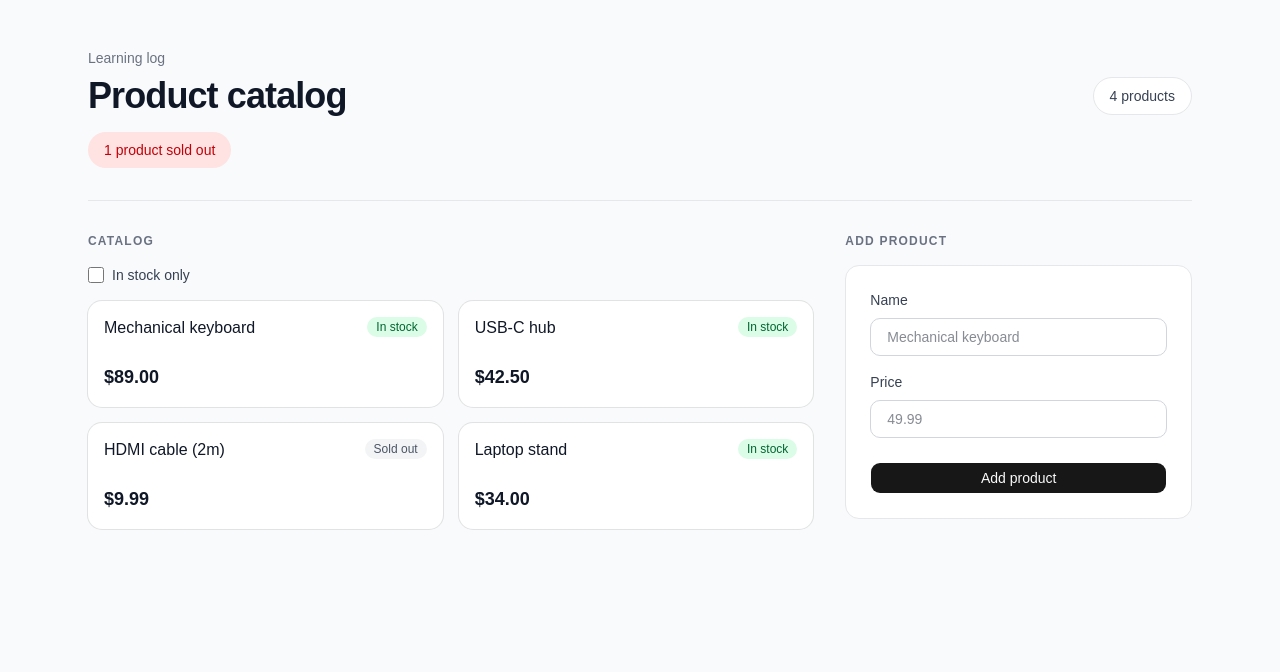
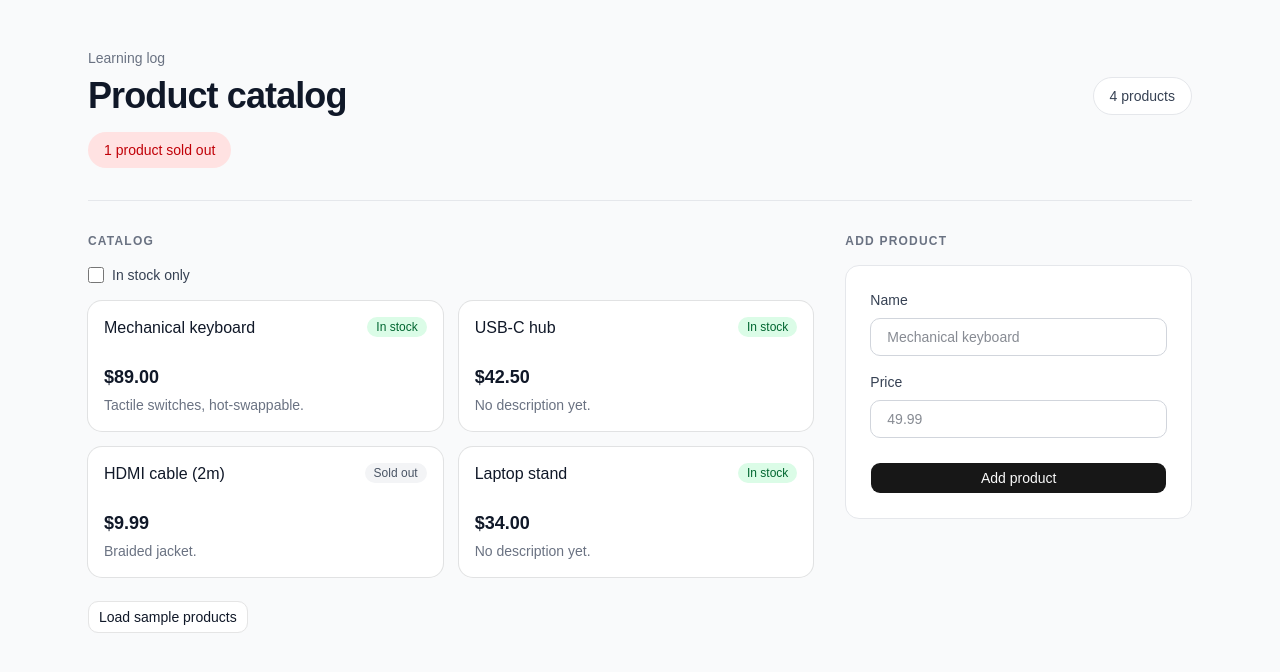
Before and after one commit to Puthi-sgr/TechprecneurReactCourse, a React (Vite) app: page / in a window 1280 px wide. Shown: the top 672 px of the page. Built offline with nearby package versions, Linux system fonts and the light colour scheme.

Commit message:
Harden types: Omit/PublicProduct, Partial draft, optional chaining, ChangeEvent handlers, typed fetch

```diff
--- a/src/App.tsx
+++ b/src/App.tsx
@@ -2,18 +2,28 @@ import { useState } from 'react'
 import { ProductCard } from './components/ProductCard'
 import { ProductForm } from './components/ProductForm'
 import { Section } from './components/Section'
+import { Button } from './components/ui/button'
 import type { Product, ProductDraft } from './types'
 
 const initialProducts: Product[] = [
-  { id: 1, name: 'Mechanical keyboard', price: 89, inStock: true },
-  { id: 2, name: 'USB-C hub', price: 42.5, inStock: true },
-  { id: 3, name: 'HDMI cable (2m)', price: 9.99, inStock: false },
-  { id: 4, name: 'Laptop stand', price: 34, inStock: true },
+  { id: 1, name: 'Mechanical keyboard', price: 89, cost: 54, inStock: true, description: 'Tactile switches, hot-swappable.' },
+  { id: 2, name: 'USB-C hub', price: 42.5, cost: 26, inStock: true },
+  { id: 3, name: 'HDMI cable (2m)', price: 9.99, cost: 5, inStock: false, description: 'Braided jacket.' },
+  { id: 4, name: 'Laptop stand', price: 34, cost: 19, inStock: true },
 ]
+
+interface SampleProductResponse {
+  id?: number
+  title?: string
+  price?: number
+  description?: string
+}
 
 function App() {
   const [products, setProducts] = useState<Product[]>(initialProducts)
   const [inStockOnly, setInStockOnly] = useState(false)
+  const [loadingSamples, setLoadingSamples] = useState(false)
+  const [sampleError, setSampleError] = useState<string | null>(null)
 
   const visibleProducts = inStockOnly
     ? products.filter((product) => product.inStock)
@@ -21,8 +31,50 @@ function App() {
   const soldOutCount = products.filter((product) => !product.inStock).length
 
   const addProduct = (draft: ProductDraft) => {
+    const price = draft.price ?? 0
     const nextId = products.reduce((max, product) => Math.max(max, product.id), 0) + 1
-    setProducts([...products, { id: nextId, ...draft, inStock: true }])
+    setProducts([
+      ...products,
+      {
+        id: nextId,
+        name: draft.name ?? 'Untitled product',
+        price,
+        cost: Math.round(price * 0.6),
+        inStock: true,
+      },
+    ])
+  }
+
+  const loadSampleProducts = async () => {
+    setLoadingSamples(true)
+    setSampleError(null)
+    try {
+      const response = await fetch('https://fakestoreapi.com/products?limit=3')
+      if (!response.ok) {
+        throw new Error(`Request failed with status ${response.status}`)
+      }
+      const data: unknown = await response.json()
+      if (!Array.isArray(data)) {
+        throw new Error('Unexpected response shape')
+      }
+      const samples: Product[] = data.map((raw) => {
+        const item = raw as SampleProductResponse
+        const price = item.price ?? 0
+        return {
+          id: (item.id ?? 0) + 1000,
+          name: item.title ?? 'Sample product',
+          price,
+          cost: Math.round(price * 0.6),
+          inStock: true,
+          description: item.description,
+        }
+      })
+      setProducts((prev) => [...(prev ?? []), ...samples])
+    } catch (error) {
+      setSampleError(error instanceof Error ? error.message : 'Failed to load products.')
+    } finally {
+      setLoadingSamples(false)
+    }
   }
 
   return (
@@ -62,6 +114,18 @@ function App() {
                   <ProductCard key={product.id} product={product} />
                 ))}
               </div>
+              <div className="mt-6">
+                <Button
+                  variant="outline"
+                  onClick={() => void loadSampleProducts()}
+                  disabled={loadingSamples}
+                >
+                  {loadingSamples ? 'Loading…' : 'Load sample products'}
+                </Button>
+                {sampleError && (
+                  <p className="mt-2 text-sm text-red-600">{sampleError}</p>
+                )}
+              </div>
             </Section>
           </main>
 
--- a/src/components/ProductCard.tsx
+++ b/src/components/ProductCard.tsx
@@ -5,9 +5,13 @@ import {
   CardHeader,
   CardTitle,
 } from '@/components/ui/card'
-import type { Product } from '@/types'
+import type { PublicProduct } from '@/types'
 
-export function ProductCard({ product }: { product: Product }) {
+interface ProductCardProps {
+  product: PublicProduct
+}
+
+export function ProductCard({ product }: ProductCardProps) {
   return (
     <Card className="transition-shadow duration-200 hover:shadow-md">
       <CardHeader>
@@ -28,6 +32,9 @@ export function ProductCard({ product }: { product: Product }) {
         <p className="text-lg font-semibold text-gray-900">
           ${product.price.toFixed(2)}
         </p>
+        <p className="mt-1 text-sm text-gray-500">
+          {product.description ?? 'No description yet.'}
+        </p>
       </CardContent>
     </Card>
   )
--- a/src/components/ProductForm.tsx
+++ b/src/components/ProductForm.tsx
@@ -1,14 +1,26 @@
 import { useState } from 'react'
-import type { FormEvent } from 'react'
+import type { ChangeEvent, FormEvent } from 'react'
 import { Button } from '@/components/ui/button'
 import { validateProduct } from '@/lib/validateProduct'
 import type { ProductDraft, ProductFormErrors, ProductFormState } from '@/types'
 
 const emptyForm: ProductFormState = { name: '', price: '' }
 
-export function ProductForm({ onSubmit }: { onSubmit: (draft: ProductDraft) => void }) {
+interface ProductFormProps {
+  onSubmit: (draft: ProductDraft) => void
+}
+
+export function ProductForm({ onSubmit }: ProductFormProps) {
   const [form, setForm] = useState<ProductFormState>(emptyForm)
   const [errors, setErrors] = useState<ProductFormErrors>({})
+
+  const handleNameChange = (event: ChangeEvent<HTMLInputElement>) => {
+    setForm((prev) => ({ ...prev, name: event.target.value }))
+  }
+
+  const handlePriceChange = (event: ChangeEvent<HTMLInputElement>) => {
+    setForm((prev) => ({ ...prev, price: event.target.value }))
+  }
 
   const handleSubmit = (event: FormEvent<HTMLFormElement>) => {
     event.preventDefault()
@@ -32,7 +44,7 @@ export function ProductForm({ onSubmit }: { onSubmit: (draft: ProductDraft) => v
           id="product-name"
           type="text"
           value={form.name}
-          onChange={(event) => setForm({ ...form, name: event.target.value })}
+          onChange={handleNameChange}
           placeholder="Mechanical keyboard"
           className={`w-full rounded-lg border bg-white px-4 py-2 text-sm text-gray-900 transition-colors duration-200 focus:outline-none ${
             errors.name
@@ -55,7 +67,7 @@ export function ProductForm({ onSubmit }: { onSubmit: (draft: ProductDraft) => v
           type="text"
           inputMode="decimal"
           value={form.price}
-          onChange={(event) => setForm({ ...form, price: event.target.value })}
+          onChange={handlePriceChange}
           placeholder="49.99"
           className={`w-full rounded-lg border bg-white px-4 py-2 text-sm text-gray-900 transition-colors duration-200 focus:outline-none ${
             errors.price
--- a/src/lib/validateProduct.ts
+++ b/src/lib/validateProduct.ts
@@ -3,13 +3,14 @@ import type { ProductFormErrors, ProductFormState } from '@/types'
 export function validateProduct(form: ProductFormState): ProductFormErrors {
   const errors: ProductFormErrors = {}
 
-  const trimmedName = form.name.trim()
+  const trimmedName = form.name?.trim() ?? ''
   if (trimmedName.length === 0) {
     errors.name = 'Product name is required.'
   }
 
-  const price = Number(form.price)
-  if (form.price.trim() === '' || Number.isNaN(price) || price <= 0) {
+  const priceText = form.price?.trim() ?? ''
+  const price = Number(priceText)
+  if (priceText === '' || Number.isNaN(price) || price <= 0) {
     errors.price = 'Price must be a number greater than zero.'
   }
 
```
Also changed, not shown: src/components/Section.tsx (+6 -1 lines), src/types.ts (+8 -4 lines).
